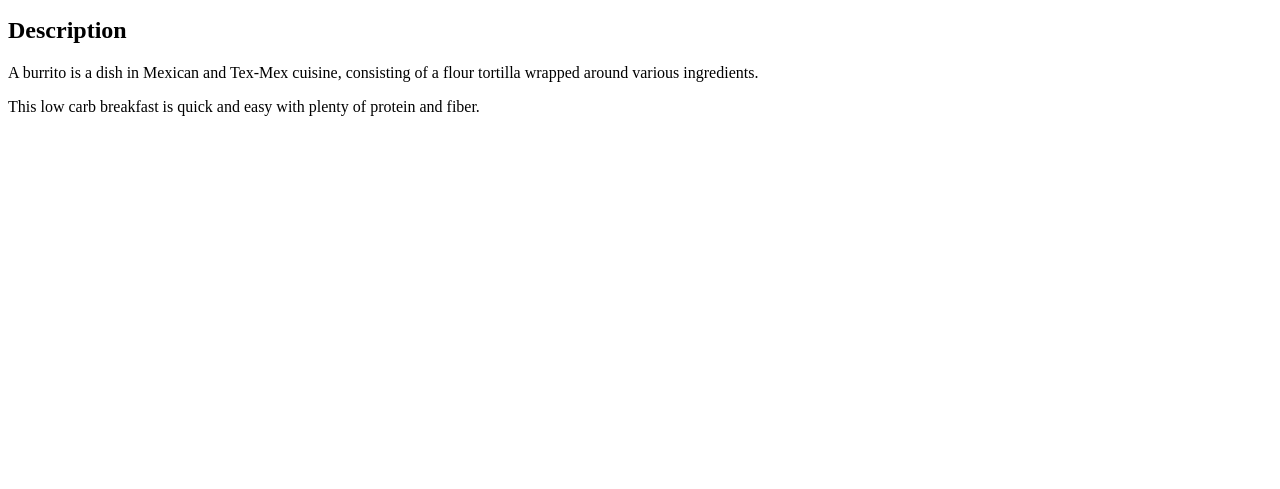
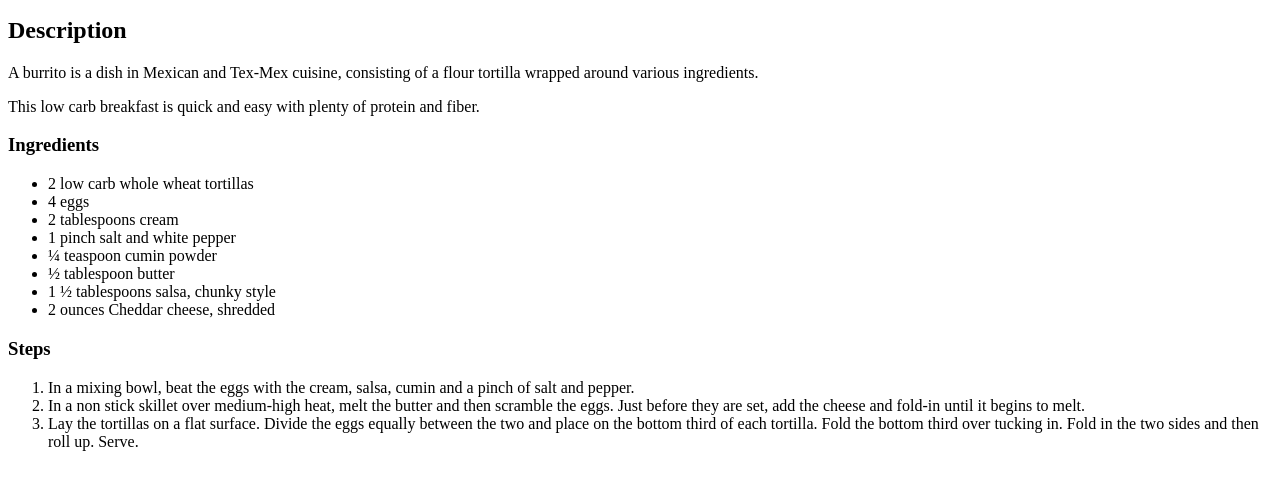
Before and after one commit to AdinaMaria87/odin-recipes, a plain HTML site: page recipes/burrito.html in a window 1280 px wide. Shown: the part 101-590 px from the top of the page. Drawn offline with Linux system fonts and the light colour scheme.

Commit message:
Add unordered list of igredients and ordered list of recipe preparation steps

```diff
--- a/recipes/burrito.html
+++ b/recipes/burrito.html
@@ -12,6 +12,24 @@
     <h2>Description</h2>
     <p>A burrito is a dish in Mexican and Tex-Mex cuisine, consisting of a flour tortilla wrapped around various ingredients.</p>
     <p>This low carb breakfast is quick and easy with plenty of protein and fiber. </p>
+    <h3>Ingredients</h3>
+    <ul>
+        <li>2 low carb whole wheat tortillas</li>
+        <li>4 eggs</li>
+        <li>2 tablespoons cream</li>
+        <li>1 pinch salt and white pepper</li>
+        <li>¼ teaspoon cumin powder</li>
+        <li>½ tablespoon butter</li>
+        <li>1 ½ tablespoons salsa, chunky style</li>
+        <li>2 ounces Cheddar cheese, shredded</li>
+    </ul>
 
+    <h3>Steps</h3>
+    <ol>
+        <li>In a mixing bowl, beat the eggs with the cream, salsa, cumin and a pinch of salt and pepper.</li>
+        <li>In a non stick skillet over medium-high heat, melt the butter and then scramble the eggs. Just before they are set, add the cheese and fold-in until it begins to melt.</li>
+        <li>Lay the tortillas on a flat surface. Divide the eggs equally between the two and place on the bottom third of each tortilla. Fold the bottom third over tucking in. Fold in the two sides and then roll up. Serve.</li>
+
+        </ol>
 </body>
 </html>
```
